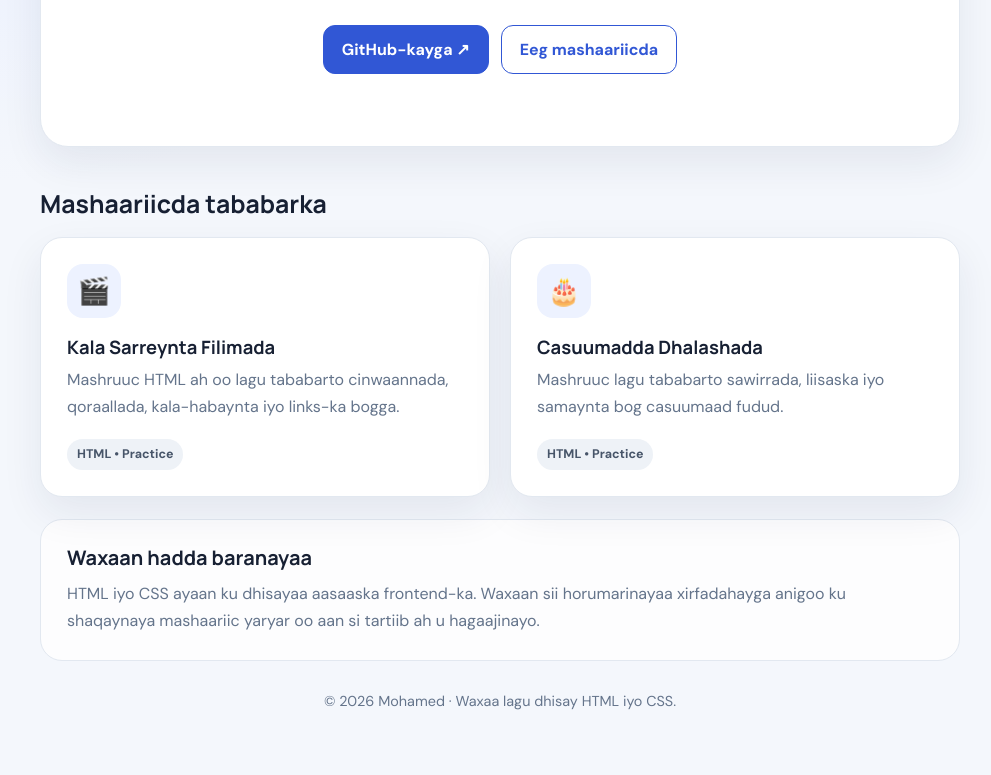
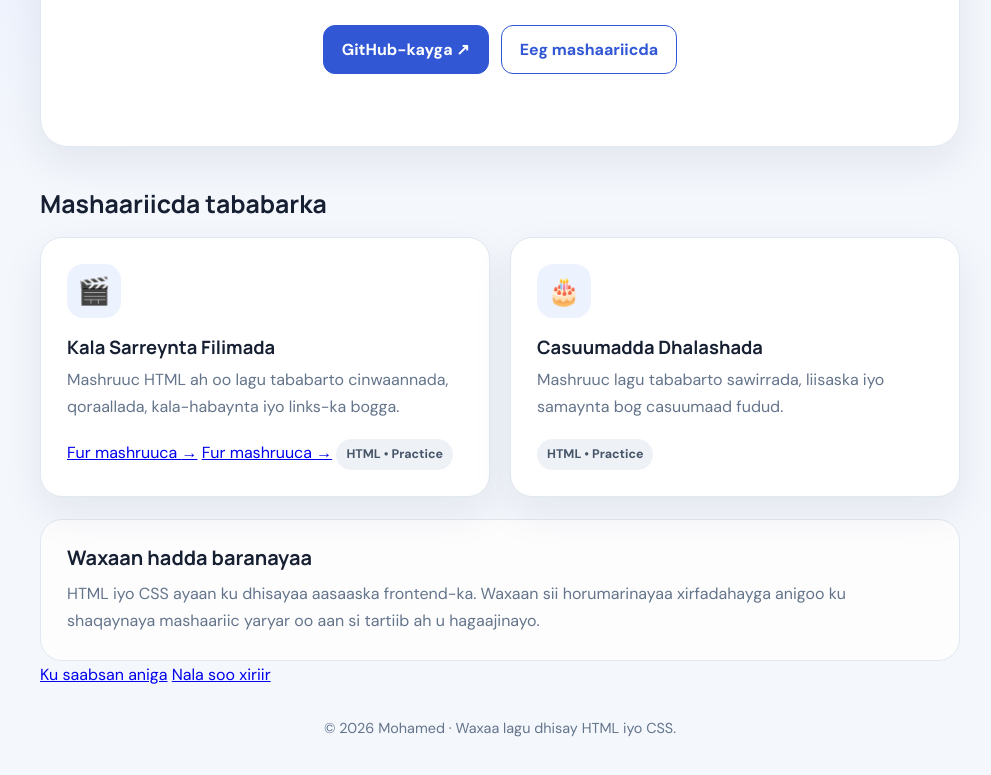
Before and after one commit to madk18/MohamedPortfolio, a plain HTML site: page index.html in a window 1280 px wide. Shown: the part 329-1104 px from the top of the page, without its empty margins (140-1131 px from the left). Drawn offline with Linux system fonts and the light colour scheme.

Commit message:
Add working project and profile navigation

```diff
--- a/index.html
+++ b/index.html
@@ -27,6 +27,8 @@
             <div class="project-icon" aria-hidden="true">🎬</div>
             <h3>Kala Sarreynta Filimada</h3>
             <p>Mashruuc HTML ah oo lagu tababarto cinwaannada, qoraallada, kala-habaynta iyo links-ka bogga.</p>
+            <a class="project-open" href="./movie-ranking.html">Fur mashruuca <span aria-hidden="true">→</span></a>
+            <a class="project-open" href="./birthday-invite.html">Fur mashruuca <span aria-hidden="true">→</span></a>
             <span class="tag">HTML • Practice</span>
           </article>
           <article class="project">
@@ -43,6 +45,11 @@
         <p>HTML iyo CSS ayaan ku dhisayaa aasaaska frontend-ka. Waxaan sii horumarinayaa xirfadahayga anigoo ku shaqaynaya mashaariic yaryar oo aan si tartiib ah u hagaajinayo.</p>
       </section>
 
+      <nav class="about-links" aria-label="Xiriir iyo macluumaad">
+        <a href="./about.html">Ku saabsan aniga</a>
+        <a href="./contact.html">Nala soo xiriir</a>
+      </nav>
+
       <footer>
         <p>© 2026 Mohamed · Waxaa lagu dhisay HTML iyo CSS.</p>
       </footer>
```
